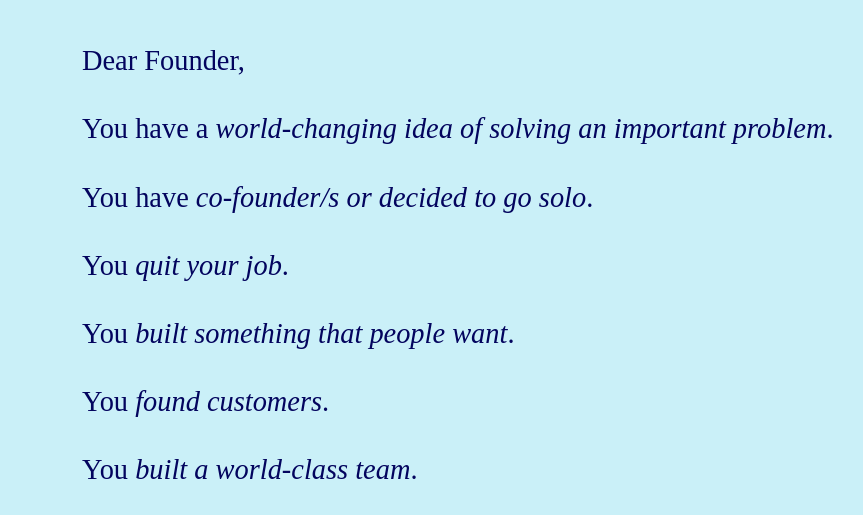
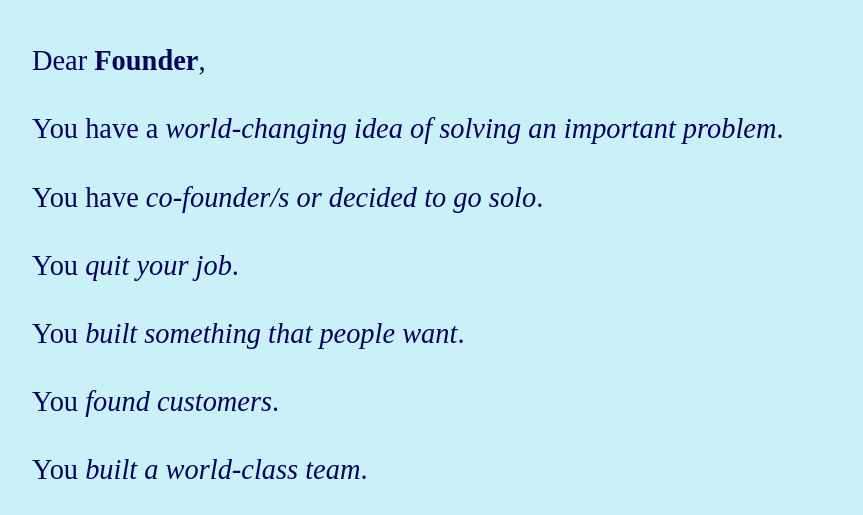
Before and after one commit to pranitbauva1997/know-your-term-sheet, a plain HTML site: page index.html in a window 1280 px wide. Shown: the part 249-764 px from the top of the page, without its empty margins (158-1021 px from the left). Drawn offline with Linux system fonts and the light colour scheme.

Commit message:
almost there for finishing design

```diff
--- a/index.html
+++ b/index.html
@@ -14,7 +14,7 @@
       <h1>Know Your Term Sheet</h1>
     </nav>
     <main>
-      <p>Dear Founder,</p>
+      <p>Dear <b>Founder</b>,</p>
       <p>You have a <i>world-changing idea of solving an important problem</i>.</p>
       <p>You have <i>co-founder/s or decided to go solo</i>.</p>
       <p>You <i>quit your job</i>.</p>
--- a/style.css
+++ b/style.css
@@ -7,7 +7,7 @@ body {
   padding-left: 30px;
   padding-right: 30px;
   min-width: 300px;
-  max-width: 800px;
+  max-width: 900px;
   background-color: #caf0f8;
   color: #03045e;
 }
```
